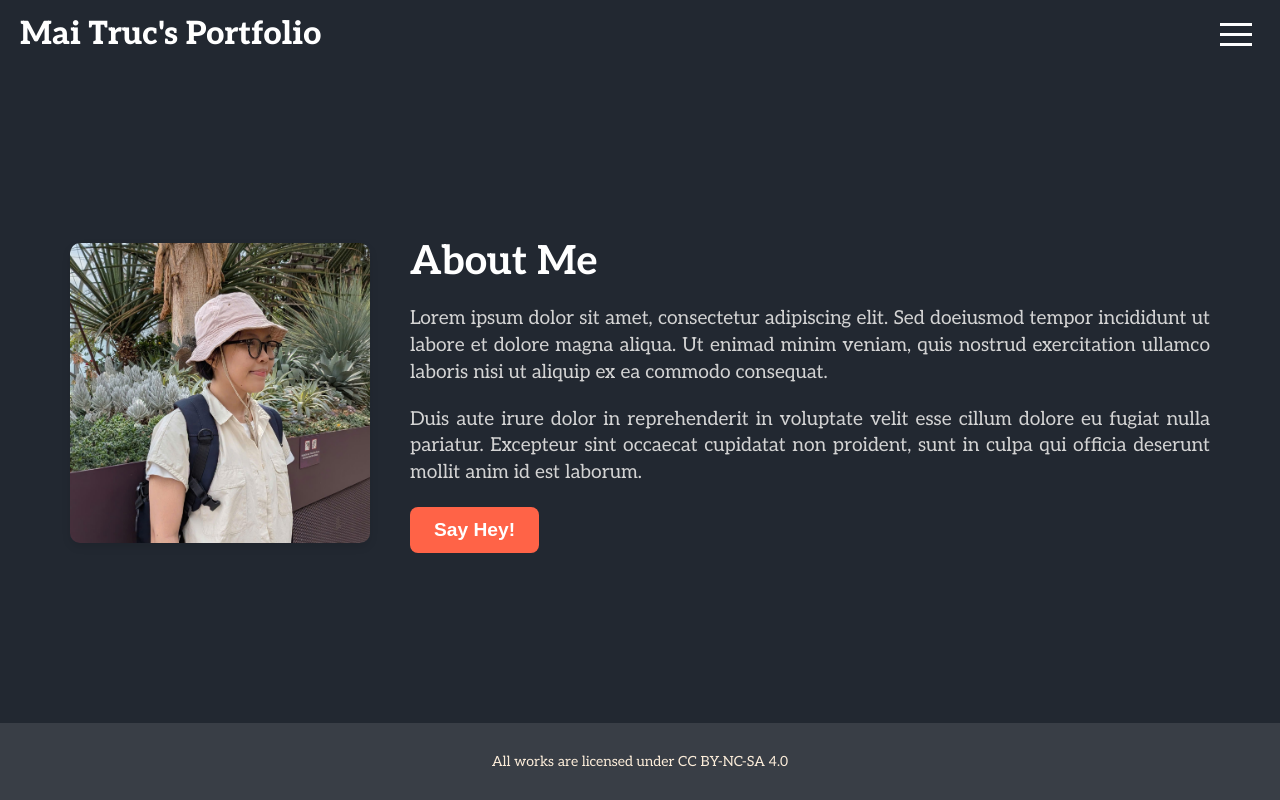
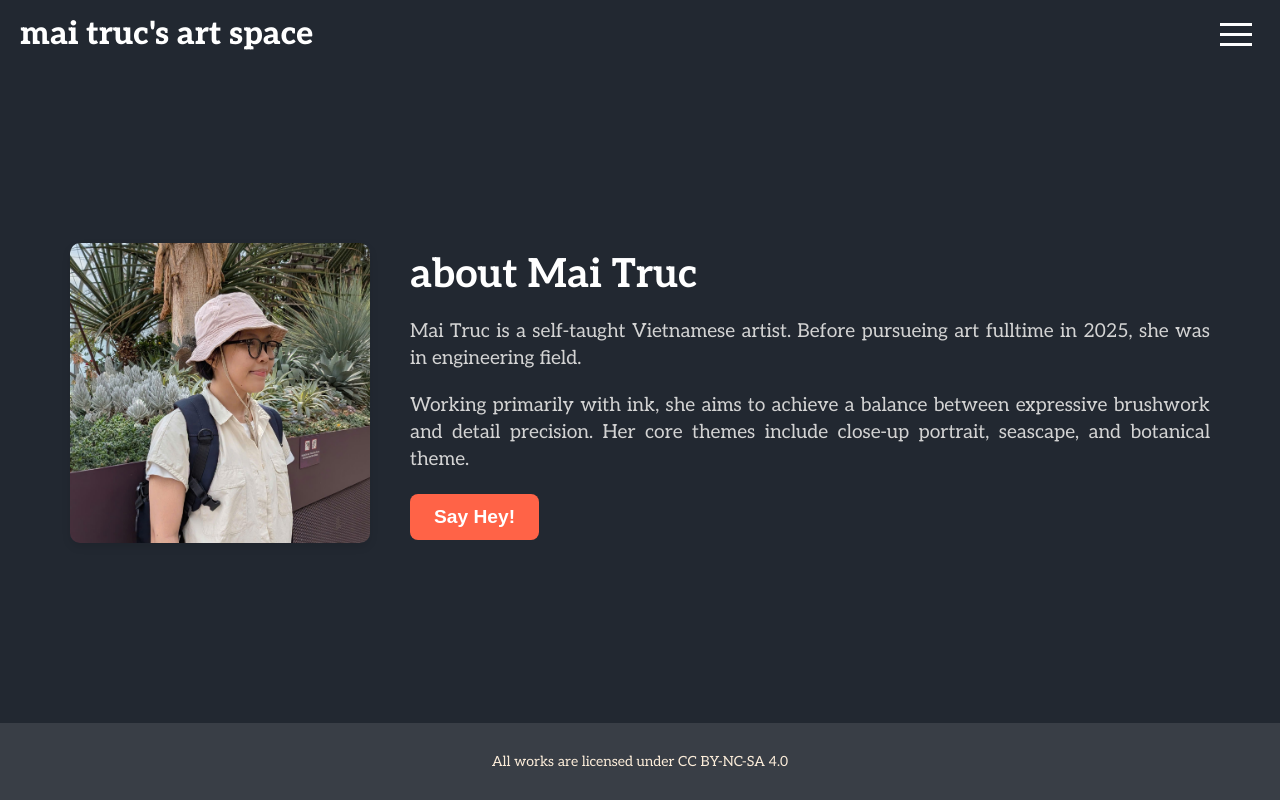
Before and after one commit to maitruc-notes/portfolio, a React (Vite) app: page /about in a window 1280 px wide. Built offline with nearby package versions, Linux system fonts and the light colour scheme.

Commit message:
add bio info

```diff
--- a/src/Data.js
+++ b/src/Data.js
@@ -1,14 +1,14 @@
 const Data = {
-  WebsiteTitle: "Portfolio | Mai Truc",
-  HeaderTitle: "Mai Truc's Portfolio",
+  WebsiteTitle: "mai truc",
+  HeaderTitle: "mai truc's art space",
   FooterText: "All works are licensed under CC BY-NC-SA 4.0",
   AboutEmail: "Your Email Address",
   AboutEmailSubject: "Subject of the Email",
-  AboutHeading: "About Me",
+  AboutHeading: "about Mai Truc",
   AboutTextParagraph1:
-    "Lorem ipsum dolor sit amet, consectetur adipiscing elit. Sed doeiusmod tempor incididunt ut labore et dolore magna aliqua. Ut enimad minim veniam, quis nostrud exercitation ullamco laboris nisi ut aliquip ex ea commodo consequat.",
+    "Mai Truc is a self-taught Vietnamese artist. Before pursueing art fulltime in 2025, she was in engineering field.",
   AboutTextParagraph2:
-    " Duis aute irure dolor in reprehenderit in voluptate velit esse cillum dolore eu fugiat nulla pariatur. Excepteur sint occaecat cupidatat non proident, sunt in culpa qui officia deserunt mollit anim id est laborum.",
+    "Working primarily with ink, she aims to achieve a balance between expressive brushwork and detail precision. Her core themes include close-up portrait, seascape, and botanical theme.",
   AboutButtonText: "Say Hey!",
 };
 
```
